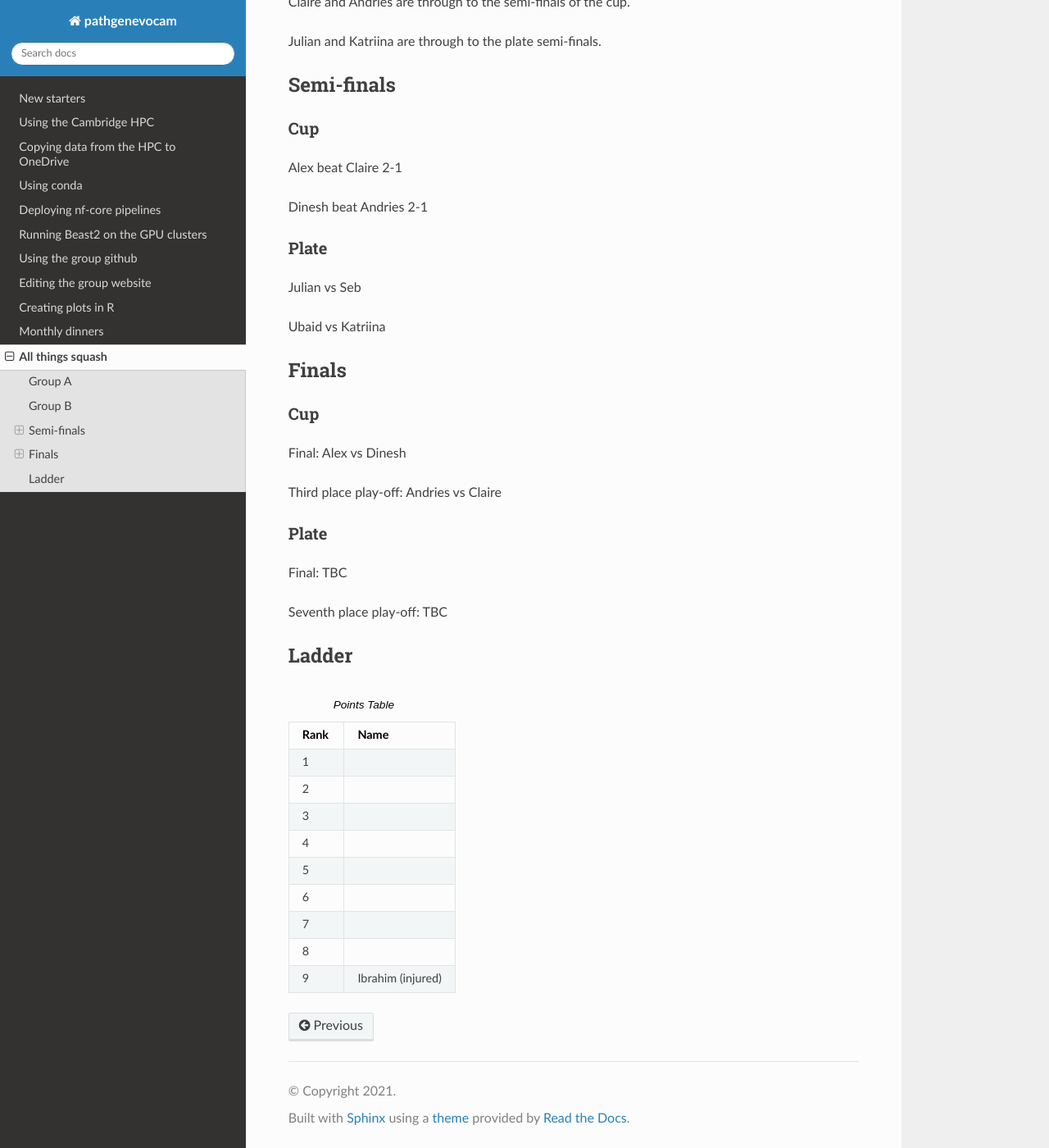
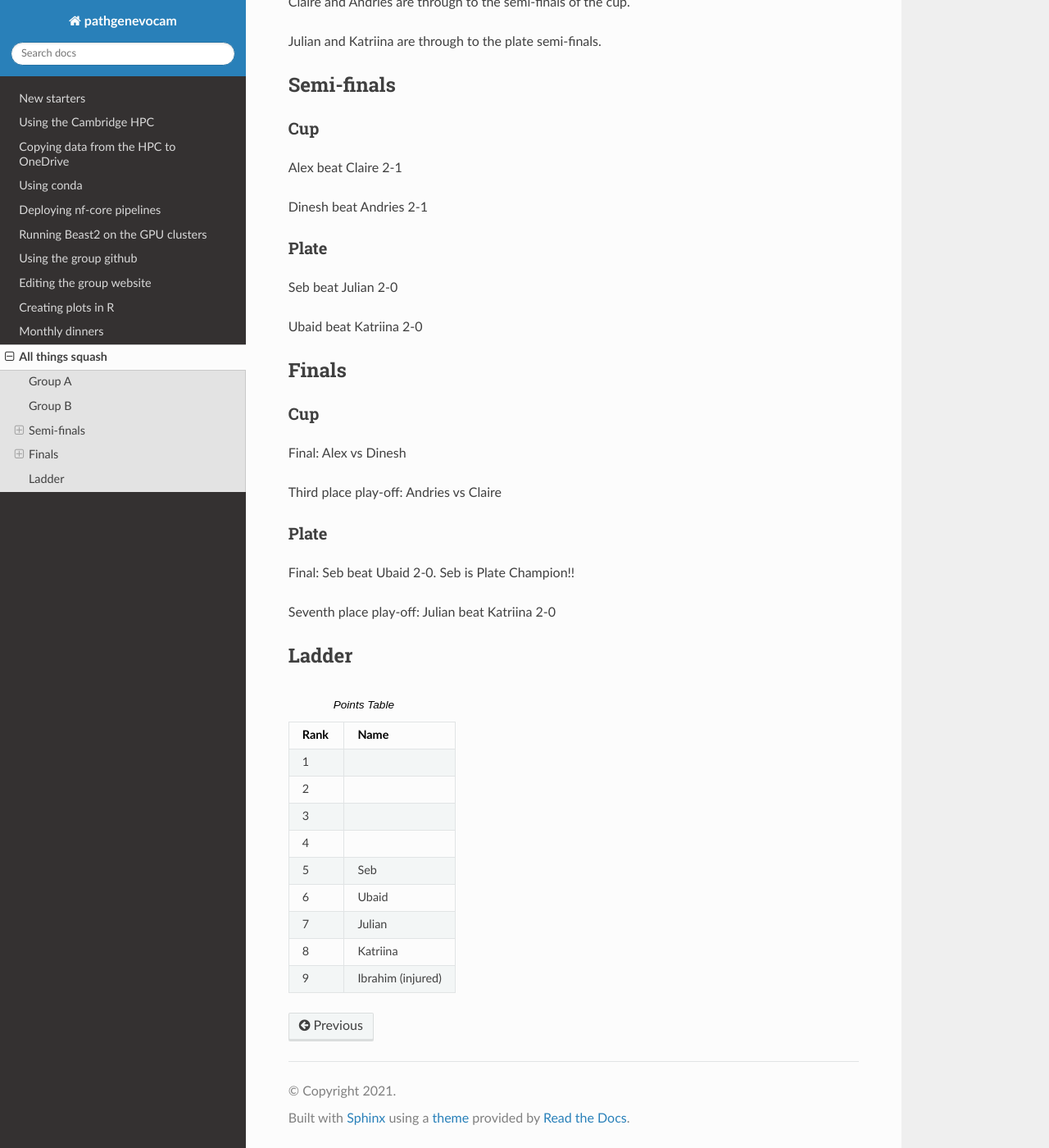
Before and after one commit to pathgenevocam/readthedocs, a Sphinx documentation site: the page built from docs/source/squash.rst, in a window 1280 px wide and 1400 px high, scrolled down 753 px. Shown: the whole window at 82% size. Built offline with Sphinx 7.4.7 and the Read the Docs theme 2.0.0, drawn with Linux system fonts in a browser that asks for light colours.

Commit message:
update squash page

```diff
--- a/docs/source/squash.rst
+++ b/docs/source/squash.rst
@@ -79,9 +79,9 @@ Dinesh beat Andries 2-1
 Plate
 ^^^^^
 
-Julian vs Seb
+Seb beat Julian 2-0
 
-Ubaid vs Katriina
+Ubaid beat Katriina 2-0
 
 Finals
 ------
@@ -96,9 +96,9 @@ Third place play-off: Andries vs Claire
 Plate
 ^^^^^
 
-Final: TBC
+Final: Seb beat Ubaid 2-0. Seb is Plate Champion!!
 
-Seventh place play-off: TBC
+Seventh place play-off: Julian beat Katriina 2-0
 
 Ladder
 ------
@@ -118,12 +118,12 @@ Ladder
    * - 4
      -
    * - 5
-     -
+     - Seb
    * - 6
-     -
+     - Ubaid
    * - 7
-     -
+     - Julian
    * - 8
-     -
+     - Katriina
    * - 9
      - Ibrahim (injured)
```
